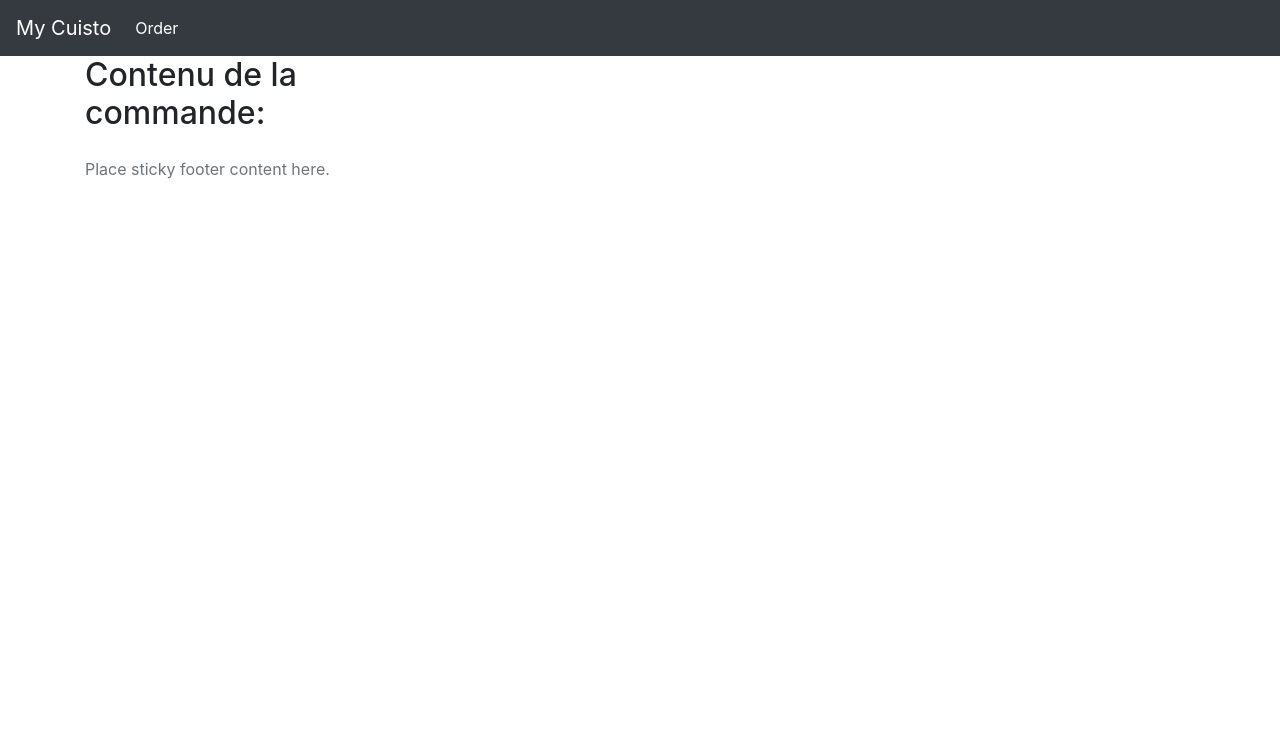
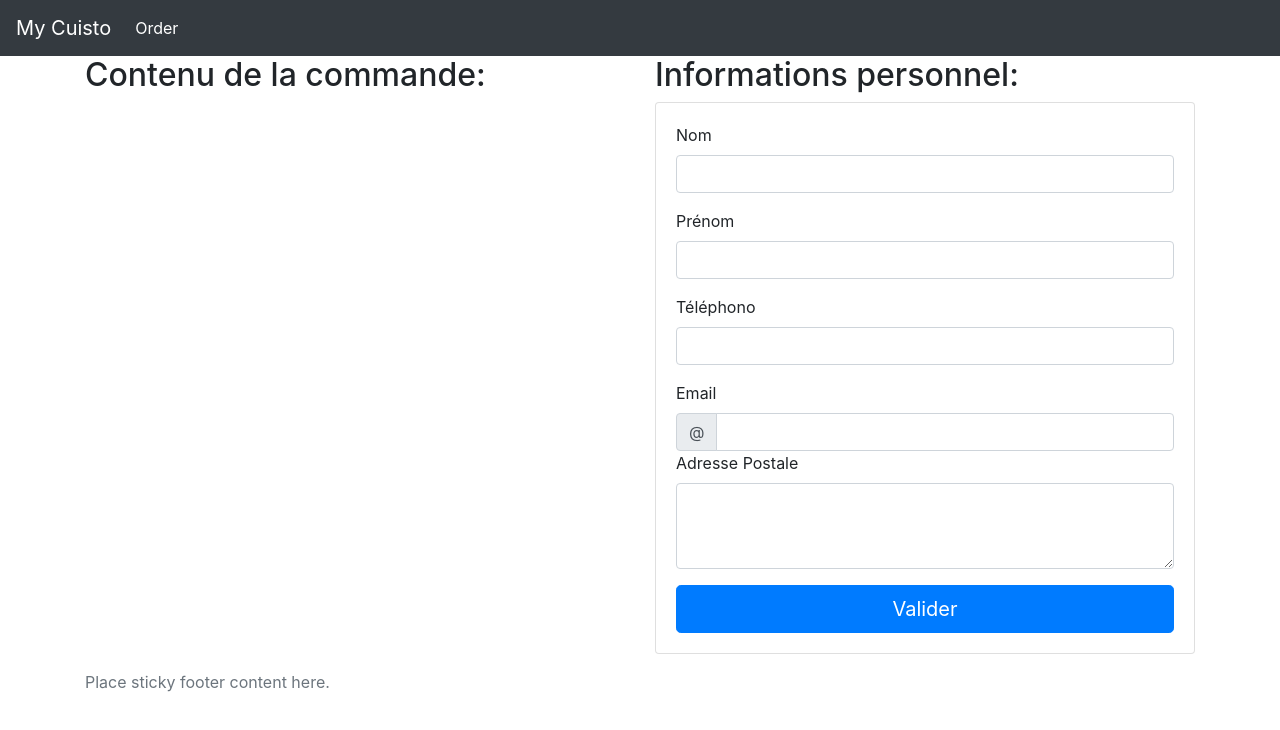
Before and after one commit to freddy/mycuisto, a Vue app: page /order in a window 1280 px wide. Shown: the top 730 px of the page. Built offline with nearby package versions, Linux system fonts and the light colour scheme.

Commit message:
Begin Client form

```diff
--- a/src/store.js
+++ b/src/store.js
@@ -7,12 +7,14 @@ import { saveStatePlugin } from './utils'
 Vue.use(Vuex)
 
 const cart = JSON.parse(localStorage.getItem('cart')) || []
+const client = JSON.parse(localStorage.getItem('client')) || []
 
 export default new Vuex.Store({
   plugins: [saveStatePlugin],
   state: {
     catalogue,
-    cart
+    cart,
+    client
   },
   getters: {
     getCartProduct (state) {
@@ -52,7 +54,17 @@ export default new Vuex.Store({
       if (index !== -1) {
         state.cart[index].quantity = quantity;
       }
-    }
+    },
+
+    SAVE_CLIENT (state, { firstname, lastname, phone, email, address }) {
+        state.client.push({
+          firstname,
+          lastname,
+          phone,
+          email,
+          address
+        });
+    },
 
   }
 })
--- a/src/views/Order.vue
+++ b/src/views/Order.vue
@@ -6,7 +6,45 @@
                 <h2>Contenu de la commande:</h2>
                 <CartProductItem :cart_product="getCartProduct(cart_product.product_id)" v-for="(cart_product, $cartItemIndex) of cart" :key="$cartItemIndex" />
             </div>
-            <div class="col-8">
+            <div class="col-6">
+              <h2>Informations personnel:</h2>
+
+
+                <div class="card">
+                  <div class="card-body">
+                    <form>
+                      <div class="form-group">
+                        <label for="firstname">Nom</label>
+                        <input type="text" class="form-control" id="firstname" :value="client.firstname">
+                      </div>
+                      <div class="form-group">
+                        <label for="lastname">Prénom</label>
+                        <input type="text" class="form-control" id="lastname" :value="client.lastname">
+                      </div>
+                      <div class="form-group">
+                        <label for="phone">Téléphono</label>
+                        <input type="text" class="form-control" id="phone" :value="client.phone">
+                      </div>
+                      <label for="email">Email</label>
+                      <div class="input-group">
+                        <div class="input-group-prepend">
+                          <span class="input-group-text" id="email">@</span>
+                        </div>
+                        <input type="text" class="form-control" id="email" aria-describedby="inputGroupPrepend2" required>
+                      </div>
+                      <div class="form-group">
+                        <label for="address">Adresse Postale</label>
+                        <textarea class="form-control" id="address" rows="3" :value="client.address"></textarea>
+                      </div>
+                      <button
+                        type="button"
+                        class="btn btn-primary btn-lg btn-block"
+                        @click="saveClient($event, client)"
+                        >Valider</button>
+                    </form>
+                  </div>
+                </div>
+
             </div>
         </div>
     </div>
@@ -21,8 +59,23 @@ import CartProductItem from '../components/CartProductItem.vue'
 export default {
   components: { CartProductItem },
   computed: {
-    ...mapState(['cart']),
+    ...mapState(['cart', 'client']),
     ...mapGetters(['getCartProduct'])
+  },
+  methods: {
+    saveClient (e, client) {
+      this.$store.commit(
+        'SAVE_CLIENT',
+        {
+          firstname: client.firstname,
+          lastname: client.lastname,
+          phone: client.phone,
+          email: client.email,
+          adresse: client.adresse,
+        }
+      );
+
+    }
   }
 }
 </script>
```
